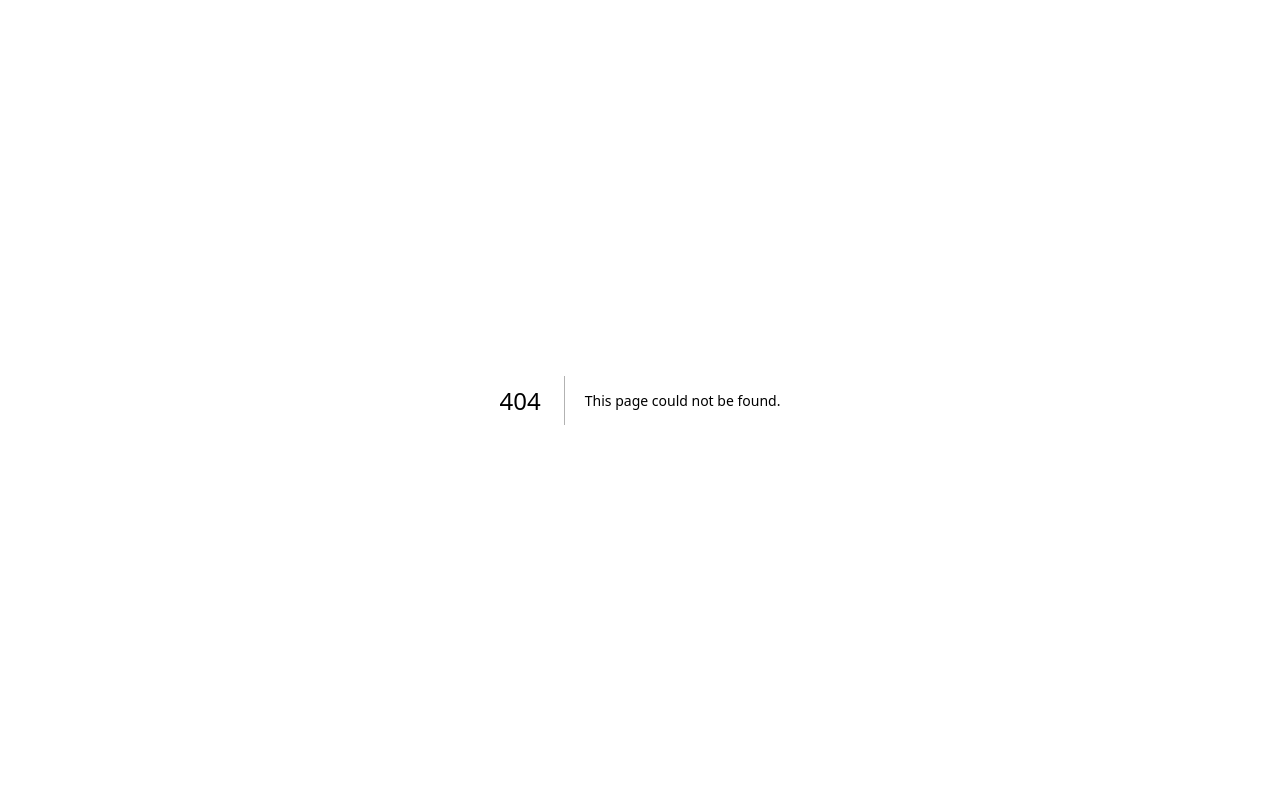
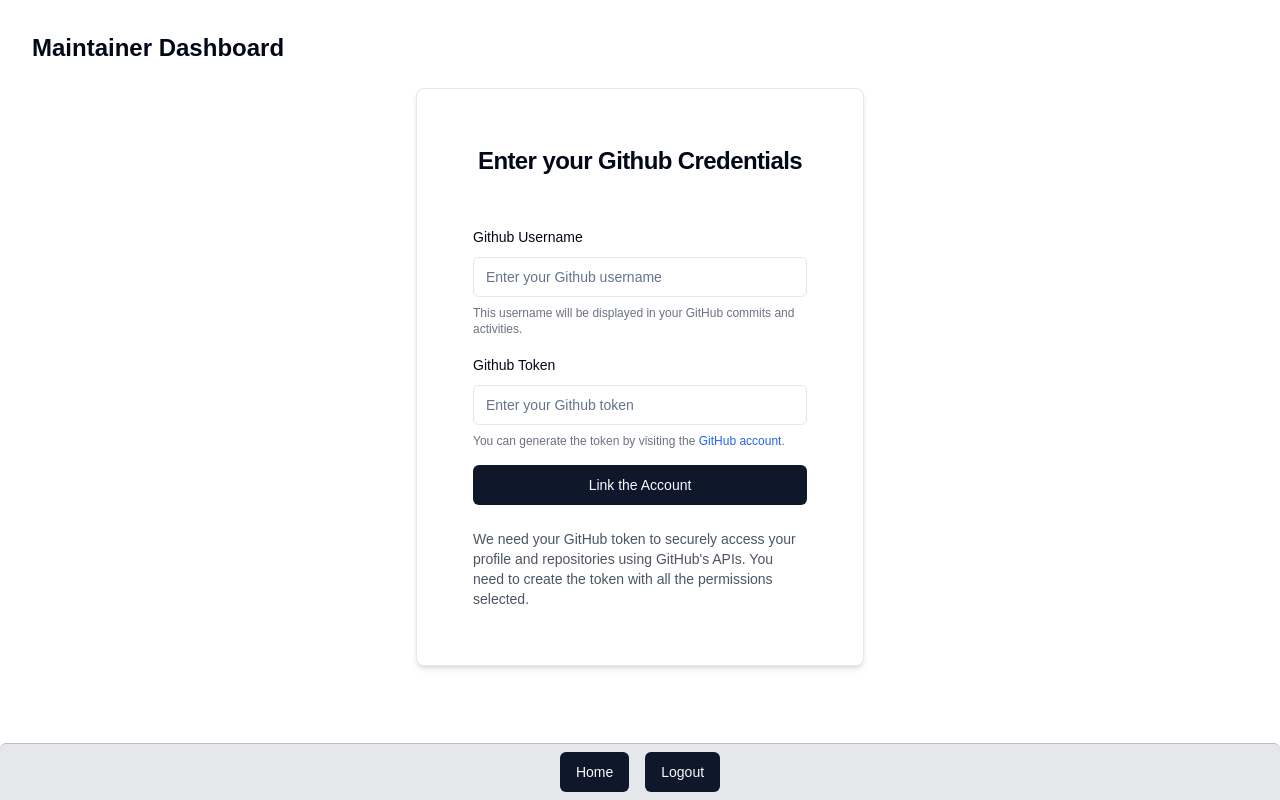
Before and after one commit to chnoumanejaz/git-maintainer-frontend, a Next.js app: page /dashboard in a window 1280 px wide. Before the commit this address had no page. Built offline with nearby package versions, Linux system fonts and the light colour scheme.

Commit message:
Refactor component imports and add Git credentials form

```diff
--- a/app/auth/(components)/login-form.tsx
+++ b/app/auth/_components/login-form.tsx
@@ -38,7 +38,7 @@ const LoginForm: React.FC = () => {
   return (
     <Card className="w-full max-w-md rounded-lg p-2 md:p-8 shadow-md m-6 md:m-0">
       <CardHeader>
-        <CardTitle className="mb-6 text-2xl font-semibold text-gray-700 text-center">
+        <CardTitle className="mb-6 text-2xl font-semibold text-center">
           Welcome Back
         </CardTitle>
       </CardHeader>
--- a/app/auth/(components)/register-form.tsx
+++ b/app/auth/_components/register-form.tsx
@@ -40,7 +40,7 @@ const RegisterForm: React.FC = () => {
   return (
     <Card className="w-full max-w-md rounded-lg p-2 md:p-8 shadow-md m-6 md:m-0">
       <CardHeader>
-        <CardTitle className="mb-6 text-2xl font-semibold text-gray-700 text-center">
+        <CardTitle className="mb-6 text-2xl font-semibold text-center">
           Create an Account
         </CardTitle>
       </CardHeader>
--- a/app/auth/login/page.tsx
+++ b/app/auth/login/page.tsx
@@ -1,5 +1,5 @@
 import React from 'react';
-import LoginForm from '../(components)/login-form';
+import LoginForm from '../_components/login-form';
 
 const LoginPage = () => {
   return <LoginForm />;
--- a/app/auth/register/page.tsx
+++ b/app/auth/register/page.tsx
@@ -1,5 +1,5 @@
 import React from 'react';
-import RegisterForm from '../(components)/register-form';
+import RegisterForm from '../_components/register-form';
 
 const RegisterPage = () => {
   return <RegisterForm />;
--- /dev/null
+++ b/app/dashboard/_components/git-credentials-form.tsx
@@ -0,0 +1,112 @@
+'use client';
+import { Button } from '@/components/ui/button';
+import {
+  Card,
+  CardContent,
+  CardFooter,
+  CardHeader,
+  CardTitle,
+} from '@/components/ui/card';
+import {
+  Form,
+  FormControl,
+  FormDescription,
+  FormField,
+  FormItem,
+  FormLabel,
+  FormMessage,
+} from '@/components/ui/form';
+import { Input } from '@/components/ui/input';
+import {
+  gitCredentialsFormSchema,
+  gitCredentialsFormSchemaType,
+} from '@/schemas/auth';
+import { zodResolver } from '@hookform/resolvers/zod';
+import React from 'react';
+import { useForm } from 'react-hook-form';
+
+const GitCredentialsForm: React.FC = () => {
+  const form = useForm<gitCredentialsFormSchemaType>({
+    resolver: zodResolver(gitCredentialsFormSchema),
+    defaultValues: {
+      github_username: '',
+      github_token: '',
+    },
+  });
+
+  function onSubmit(values: gitCredentialsFormSchemaType) {
+    console.log(values);
+  }
+
+  return (
+    <Card className="w-full max-w-md rounded-lg p-2 md:p-8 shadow-md m-3 md:m-0">
+      <CardHeader>
+        <CardTitle className="md:mb-6 text-lg md:text-2xl font-semibold text-center">
+          Enter your Github Credentials
+        </CardTitle>
+      </CardHeader>
+      <CardContent>
+        <Form {...form}>
+          <form onSubmit={form.handleSubmit(onSubmit)} className="space-y-4">
+            <FormField
+              control={form.control}
+              name="github_username"
+              render={({ field }) => (
+                <FormItem>
+                  <FormLabel>Github Username</FormLabel>
+                  <FormControl>
+                    <Input
+                      placeholder="Enter your Github username"
+                      {...field}
+                    />
+                  </FormControl>
+                  <FormDescription className="text-xs text-gray-500">
+                    This username will be displayed in your GitHub commits and
+                    activities.
+                  </FormDescription>
+                  <FormMessage />
+                </FormItem>
+              )}
+            />
+            <FormField
+              control={form.control}
+              name="github_token"
+              render={({ field }) => (
+                <FormItem>
+                  <FormLabel>Github Token</FormLabel>
+                  <FormControl>
+                    <Input placeholder="Enter your Github token" {...field} />
+                  </FormControl>
+                  <FormDescription className="text-xs text-gray-500">
+                    You can generate the token by visiting the{' '}
+                    <a
+                      href="https://github.com/settings/tokens/new"
+                      target="_blank"
+                      className="font-medium text-blue-600 hover:underline">
+                      GitHub account
+                    </a>
+                    .
+                  </FormDescription>
+                  <FormMessage />
+                </FormItem>
+              )}
+            />
+
+            <Button type="submit" className="w-full">
+              Link the Account
+            </Button>
+          </form>
+        </Form>
+      </CardContent>
+      <CardFooter>
+        <p className="text-xs md:text-sm text-gray-600">
+          We need your GitHub token to securely access your profile and
+          repositories using GitHub's APIs. You need to create the token with
+          all the permissions selected.
+        </p>
+      </CardFooter>
+    </Card>
+  );
+};
+
+export default GitCredentialsForm;
--- /dev/null
+++ b/app/dashboard/_components/navbar.tsx
@@ -0,0 +1,16 @@
+import { Button } from '@/components/ui/button';
+import Link from 'next/link';
+import React from 'react';
+
+const DashboardNavBar = () => {
+  return (
+    <nav className="sticky bottom-0 w-full bg-gray-200 p-2 border-t border-primary/20 rounded-t-md shadow-sm flex justify-center space-x-4">
+      <Button asChild>
+        <Link href="/">Home</Link>
+      </Button>
+      <Button>Logout</Button>
+    </nav>
+  );
+};
+
+export default DashboardNavBar;
--- /dev/null
+++ b/app/dashboard/layout.tsx
@@ -0,0 +1,18 @@
+import React from 'react';
+import DashboardNavBar from './_components/navbar';
+
+type Props = {
+  children: React.ReactNode;
+};
+
+const Layout = ({ children }: Props) => {
+  return (
+    <div className="flex flex-col min-h-screen">
+      <main className="flex-1">{children}</main>
+
+      <DashboardNavBar />
+    </div>
+  );
+};
+
+export default Layout;
--- /dev/null
+++ b/app/dashboard/page.tsx
@@ -0,0 +1,18 @@
+import React from 'react';
+import GitCredentialsForm from './_components/git-credentials-form';
+
+const Dashboard = () => {
+  return (
+    <div className="mx-2 md:mx-8 md:space-y-6">
+      <h1 className="text-xl md:text-2xl font-bold mt-4 md:mt-8">
+        Maintainer Dashboard
+      </h1>
+
+      <div className="flex justify-center">
+        <GitCredentialsForm />
+      </div>
+    </div>
+  );
+};
+
+export default Dashboard;
--- a/app/page.tsx
+++ b/app/page.tsx
@@ -1,7 +1,25 @@
+import { Button } from '@/components/ui/button';
+import Link from 'next/link';
+
 export default function Home() {
   return (
-    <main>
-      <h1>Hellow</h1>
+    <main className="flex flex-col items-center justify-center h-screen bg-gray-200">
+      <h1 className="text-3xl font-bold text-center">
+        Landing page is under construction
+      </h1>
+
+      <p className="text-gray-600">
+        You can navigate to the dashboard by clicking{' '}
+      </p>
+
+      <div className="flex space-x-4 mt-8">
+        <Button asChild>
+          <Link href="/auth/login">Auth</Link>
+        </Button>
+        <Button asChild>
+          <Link href="/dashboard">Dashboard</Link>
+        </Button>
+      </div>
     </main>
   );
 }
--- a/schemas/auth.ts
+++ b/schemas/auth.ts
@@ -49,3 +49,18 @@ export const registerFormSchema = z.object({
     }),
 });
 export type registerFormSchemaType = z.infer<typeof registerFormSchema>;
+
+// Git credentials Form Schema
+export const gitCredentialsFormSchema = z.object({
+  github_username: z.string().trim().min(2, {
+    message: 'Please enter your github username.',
+  }),
+
+  github_token: z.string().trim().min(8, {
+    message: 'Enter a valid github token.',
+  }),
+});
+
+export type gitCredentialsFormSchemaType = z.infer<
+  typeof gitCredentialsFormSchema
+>;
```
